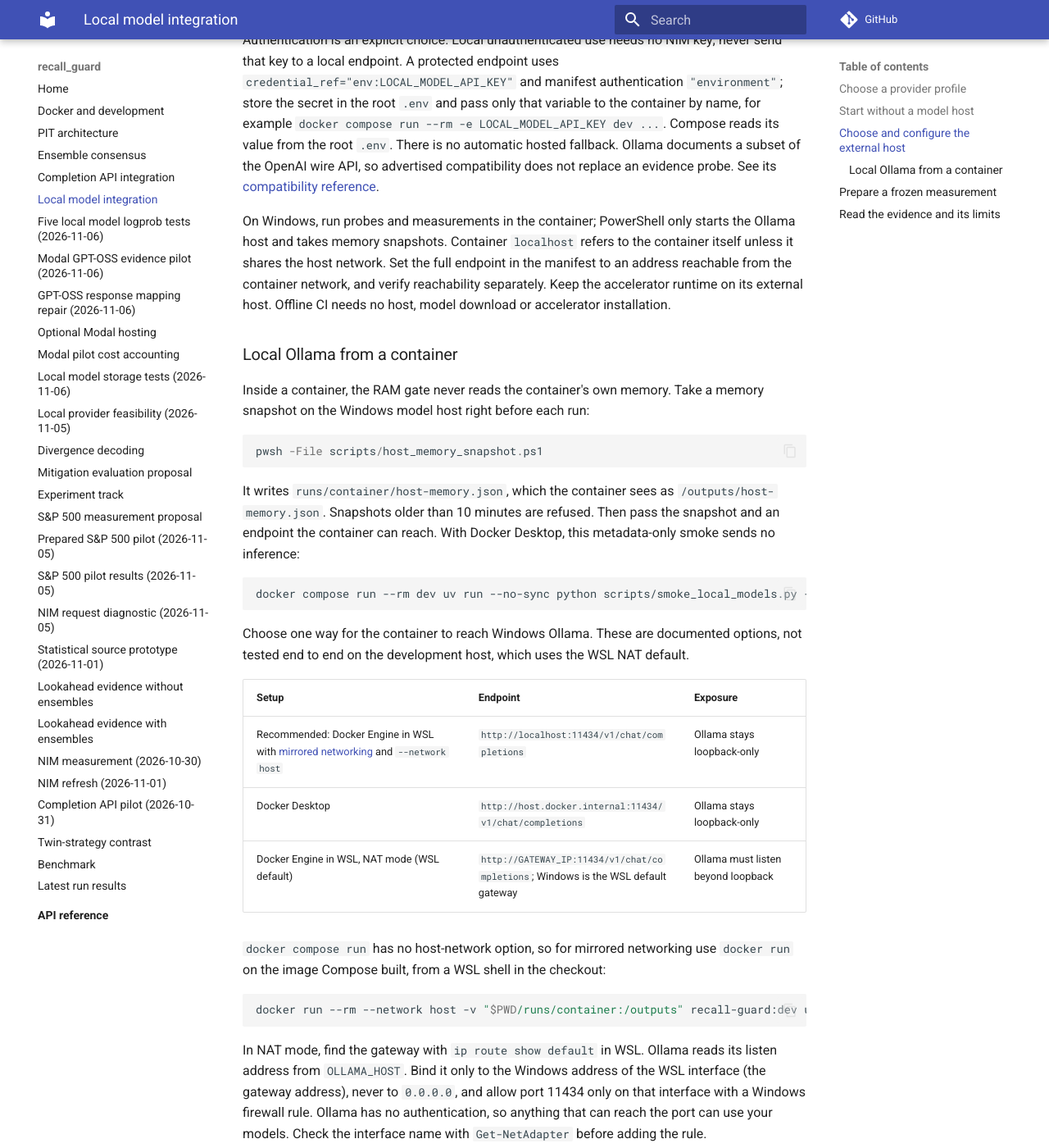
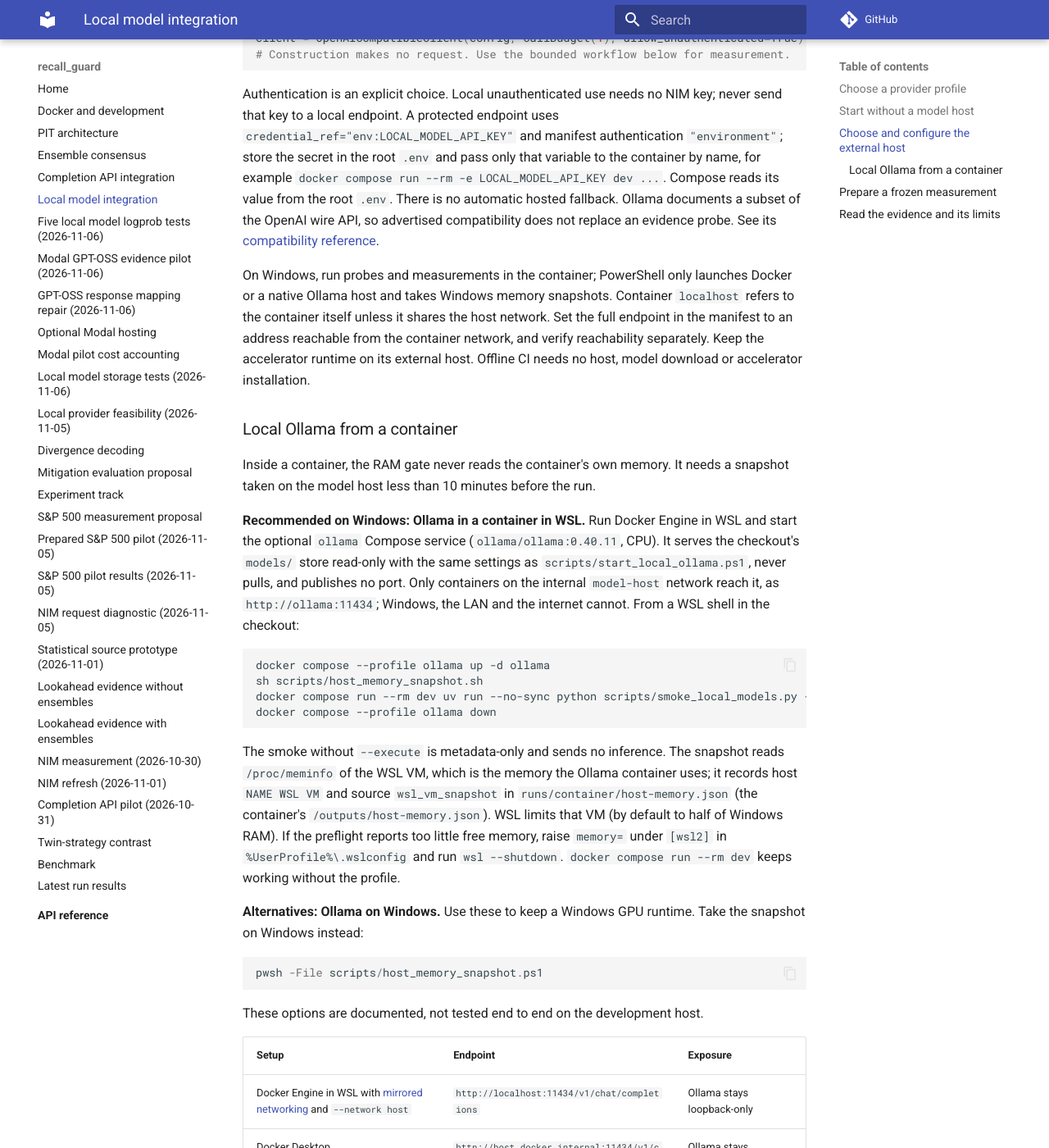
Before and after one commit to norandom/memguard_alpha, an MkDocs documentation site: the page built from docs/local-provider.md, in a window 1280 px wide and 1400 px high, scrolled down 3645 px. Shown: the whole window at 82% size. Built offline with MkDocs 1.6.1 and Material for MkDocs 9.7.7, drawn with Linux system fonts in a browser that asks for light colours; comment, search, counter and statistics services are not loaded; some of the changed text lies outside the part shown.

Commit message:
feat(compose): private Ollama container in WSL and LLaVA ctx2048 profile (release-1.0 D3)
An optional `ollama` compose profile serves the project's models/ store
read-only on an internal network with no published ports; the dev
container reaches it as http://ollama:11434. WSL snapshots now record
the VM as the model host. Adds the ollama-llava-llama3-ctx2048 profile.

Co-Authored-By: Claude Opus 5.5 <noreply@anthropic.com>

````diff
--- a/docs/local-provider.md
+++ b/docs/local-provider.md
@@ -25,6 +25,7 @@ on their own and returns a report.
 | Profile | Host | Free RAM required |
 | --- | --- | ---: |
 | `ollama-phi4-mini`, `ollama-llama3.2-3b`, `ollama-gemma3-4b` | Ollama, local | 6 GiB |
+| `ollama-llava-llama3-ctx2048` (derived tag with `num_ctx 2048`; eligibility not yet probed) | Ollama, local | 6 GiB |
 | `ollama-llama3.1-8b` | Ollama, local | 8 GiB |
 | `ollama-gpt-oss-20b` | Ollama, local | 20 GiB |
 | `modal-gpt-oss-20b` | Modal vLLM, Harmony final-answer mapping | remote |
@@ -163,39 +164,62 @@ compatibility does not replace an evidence probe. See its
 [compatibility reference](https://docs.ollama.com/api/openai-compatibility).
 
 On Windows, run probes and measurements in the container; PowerShell only
-starts the Ollama host and takes memory snapshots. Container `localhost` refers
-to the container itself unless it shares the host network. Set the full endpoint
-in the manifest to an address reachable from the container network, and verify
-reachability separately. Keep the accelerator runtime on its external host.
-Offline CI needs no host, model download or accelerator installation.
+launches Docker or a native Ollama host and takes Windows memory snapshots.
+Container `localhost` refers to the container itself unless it shares the host
+network. Set the full endpoint in the manifest to an address reachable from the
+container network, and verify reachability separately. Keep the accelerator
+runtime on its external host. Offline CI needs no host, model download or
+accelerator installation.
 
 ### Local Ollama from a container
 
-Inside a container, the RAM gate never reads the container's own memory. Take a
-memory snapshot on the Windows model host right before each run:
+Inside a container, the RAM gate never reads the container's own memory. It needs
+a snapshot taken on the model host less than 10 minutes before the run.
+
+**Recommended on Windows: Ollama in a container in WSL.** Run Docker Engine in
+WSL and start the optional `ollama` Compose service (`ollama/ollama:0.40.11`,
+CPU). It serves the checkout's `models/` store read-only with the same settings
+as `scripts/start_local_ollama.ps1`, never pulls, and publishes no port. Only
+containers on the internal `model-host` network reach it, as
+`http://ollama:11434`; Windows, the LAN and the internet cannot. From a WSL shell
+in the checkout:
+
+```sh
+docker compose --profile ollama up -d ollama
+sh scripts/host_memory_snapshot.sh
+docker compose run --rm dev uv run --no-sync python scripts/smoke_local_models.py --profile ollama-gemma3-4b --host-snapshot /outputs/host-memory.json --endpoint http://ollama:11434/v1/chat/completions
+docker compose --profile ollama down
+```
+
+The smoke without `--execute` is metadata-only and sends no inference. The
+snapshot reads `/proc/meminfo` of the WSL VM, which is the memory the Ollama
+container uses; it records host `NAME WSL VM` and source `wsl_vm_snapshot` in
+`runs/container/host-memory.json` (the container's `/outputs/host-memory.json`).
+WSL limits that VM (by default to half of Windows RAM). If the preflight reports
+too little free memory, raise `memory=` under `[wsl2]` in `%UserProfile%\.wslconfig`
+and run `wsl --shutdown`. `docker compose run --rm dev` keeps working without the
+profile.
+
+**Alternatives: Ollama on Windows.** Use these to keep a Windows GPU runtime.
+Take the snapshot on Windows instead:
 
 ```powershell
 pwsh -File scripts/host_memory_snapshot.ps1
 ```
 
-It writes `runs/container/host-memory.json`, which the container sees as
-`/outputs/host-memory.json`. Snapshots older than 10 minutes are refused. Then
-pass the snapshot and an endpoint the container can reach. With Docker Desktop,
-this metadata-only smoke sends no inference:
+These options are documented, not tested end to end on the development host.
+
+| Setup | Endpoint | Exposure |
+| --- | --- | --- |
+| Docker Engine in WSL with [mirrored networking](https://learn.microsoft.com/windows/wsl/networking#mirrored-mode-networking) and `--network host` | `http://localhost:11434/v1/chat/completions` | Ollama stays loopback-only |
+| Docker Desktop | `http://host.docker.internal:11434/v1/chat/completions` | Ollama stays loopback-only |
+| Docker Engine in WSL, NAT mode (WSL default) | `http://GATEWAY_IP:11434/v1/chat/completions`; Windows is the WSL default gateway | Ollama must listen beyond loopback |
+
+With Docker Desktop:
 
 ```text
 docker compose run --rm dev uv run --no-sync python scripts/smoke_local_models.py --profile ollama-gemma3-4b --host-snapshot /outputs/host-memory.json --endpoint http://host.docker.internal:11434/v1/chat/completions
 ```
-
-Choose one way for the container to reach Windows Ollama. These are documented
-options, not tested end to end on the development host, which uses the WSL NAT
-default.
-
-| Setup | Endpoint | Exposure |
-| --- | --- | --- |
-| Recommended: Docker Engine in WSL with [mirrored networking](https://learn.microsoft.com/windows/wsl/networking#mirrored-mode-networking) and `--network host` | `http://localhost:11434/v1/chat/completions` | Ollama stays loopback-only |
-| Docker Desktop | `http://host.docker.internal:11434/v1/chat/completions` | Ollama stays loopback-only |
-| Docker Engine in WSL, NAT mode (WSL default) | `http://GATEWAY_IP:11434/v1/chat/completions`; Windows is the WSL default gateway | Ollama must listen beyond loopback |
 
 `docker compose run` has no host-network option, so for mirrored networking use
 `docker run` on the image Compose built, from a WSL shell in the checkout:
````
Also changed, not shown: compose.yaml (+29 -0 lines), 7 other files.
